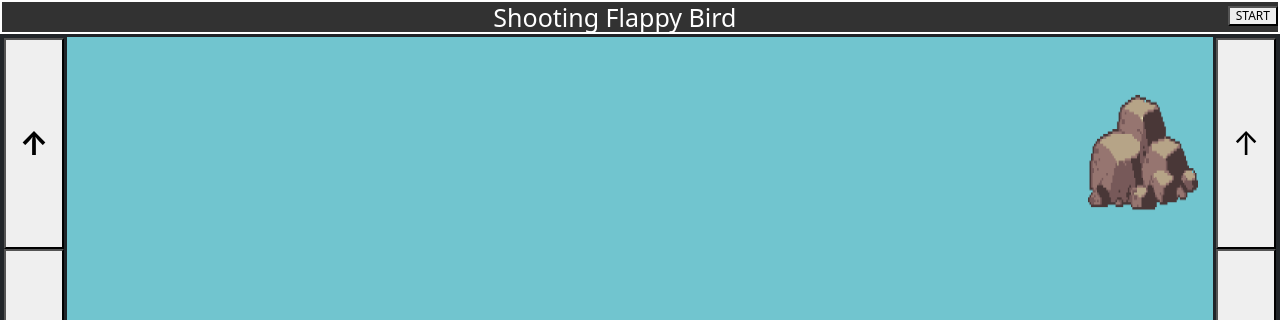
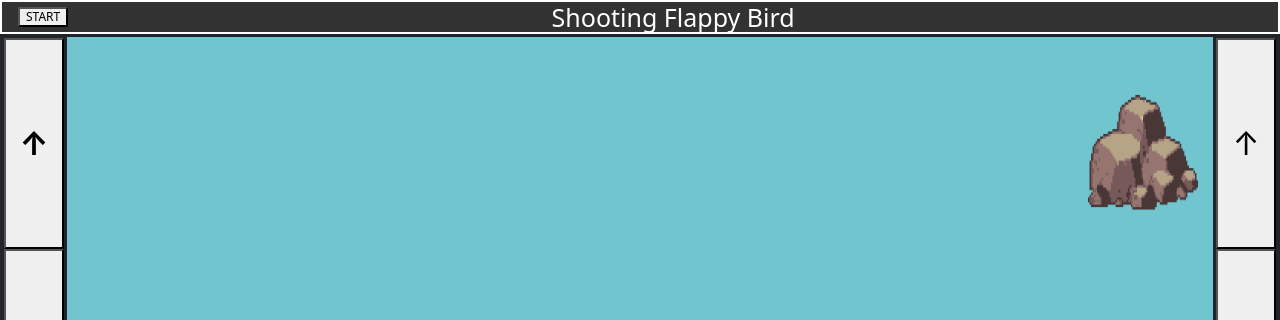
Before and after one commit to antoponselvan/ShootingFlappyBird, a website built with Vite: page index.html in a window 1280 px wide. Shown: the top 320 px of the page. Built offline with nearby package versions, Linux system fonts and the light colour scheme; files whose address does not match are found by name.

Commit message:
Image Reference Adjusted for deployment

```diff
--- a/index.html
+++ b/index.html
@@ -15,7 +15,7 @@
   </head>
   <body>
     <script type="module" src="/main.js"></script>
-    <h1 id="h1_1"> Shooting Flappy Bird  <button id="startStop">START</button></h1>
+    <h1 id="h1_1"><button id="startStop">START</button> Shooting Flappy Bird </h1>
     <div class="container_main">
       <div class="container_controls" flex="1">
         <button class="game_button button_UP btn-default"><strong>&#8593</strong></button>
--- a/main.js
+++ b/main.js
@@ -58,7 +58,7 @@ const render = () => {
   let rPos = game.rock_pos[0]
   for (rPos of game.rock_pos){
       const $div = $('<div>').addClass('rock');
-      $div.append($('<img class="imgRock" src="./img/rock5.png">'))
+      $div.append(($('<img>').addClass("imgRock")).attr("src","./img/rock5.png"))
       $('.container_game').append($div);
       $div.css({'left': ((rPos[0])+"%"), 'top':(rPos[1]+"%")})
   }
@@ -135,7 +135,6 @@ const time_step = () => {
   // Increment Score & Time passed
   game.score += (game.rockMoveRate)*0.1
   game.timePassed += 0.01; // Time passed in sec
-  console.log(game.timePassed);
 
   // Check if Game Over or missile Hit
   crashCheck();
--- a/style.css
+++ b/style.css
@@ -109,7 +109,8 @@ button#startStop{
   width: auto;
   height: auto;
   font-size: 12px;
-  float: right;
-  margin-top: 4px;
+  float: left;
+  margin-top: 5px;
+  margin-left: 16px;
 
 }
```
